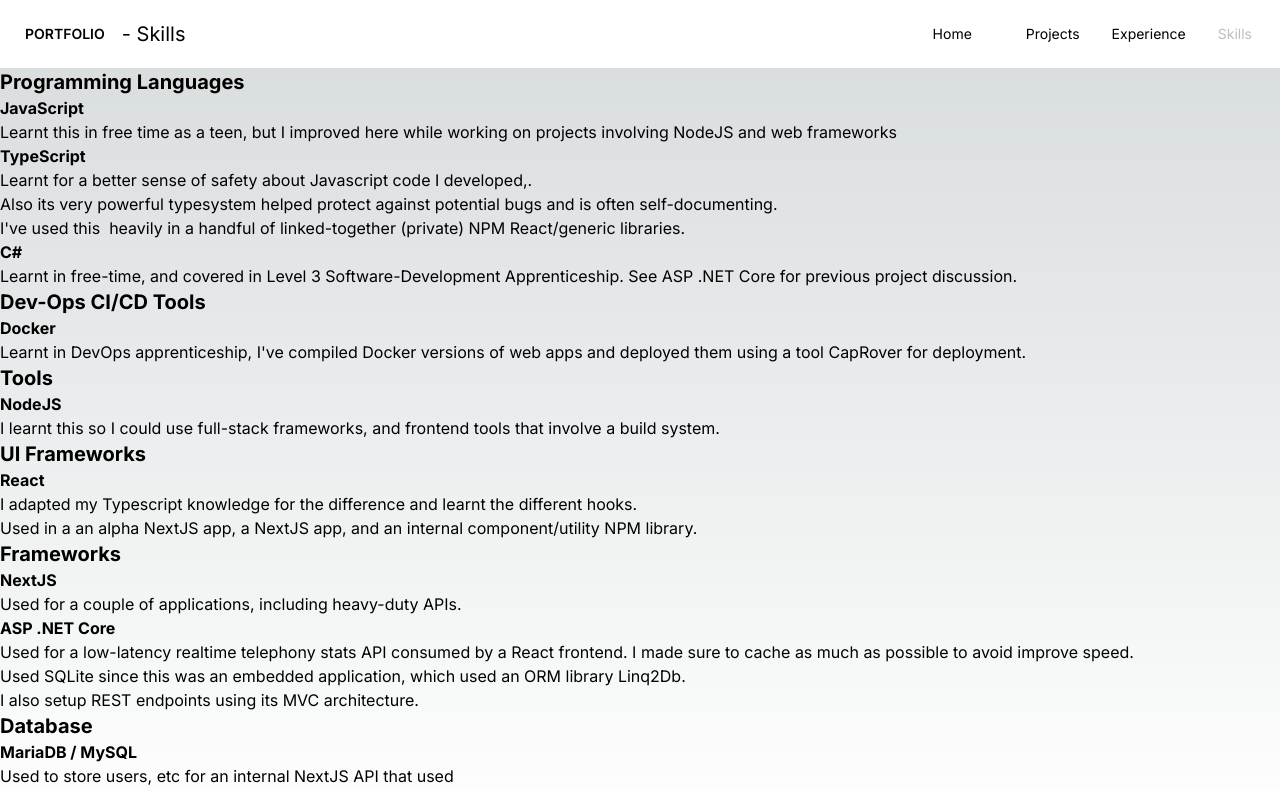
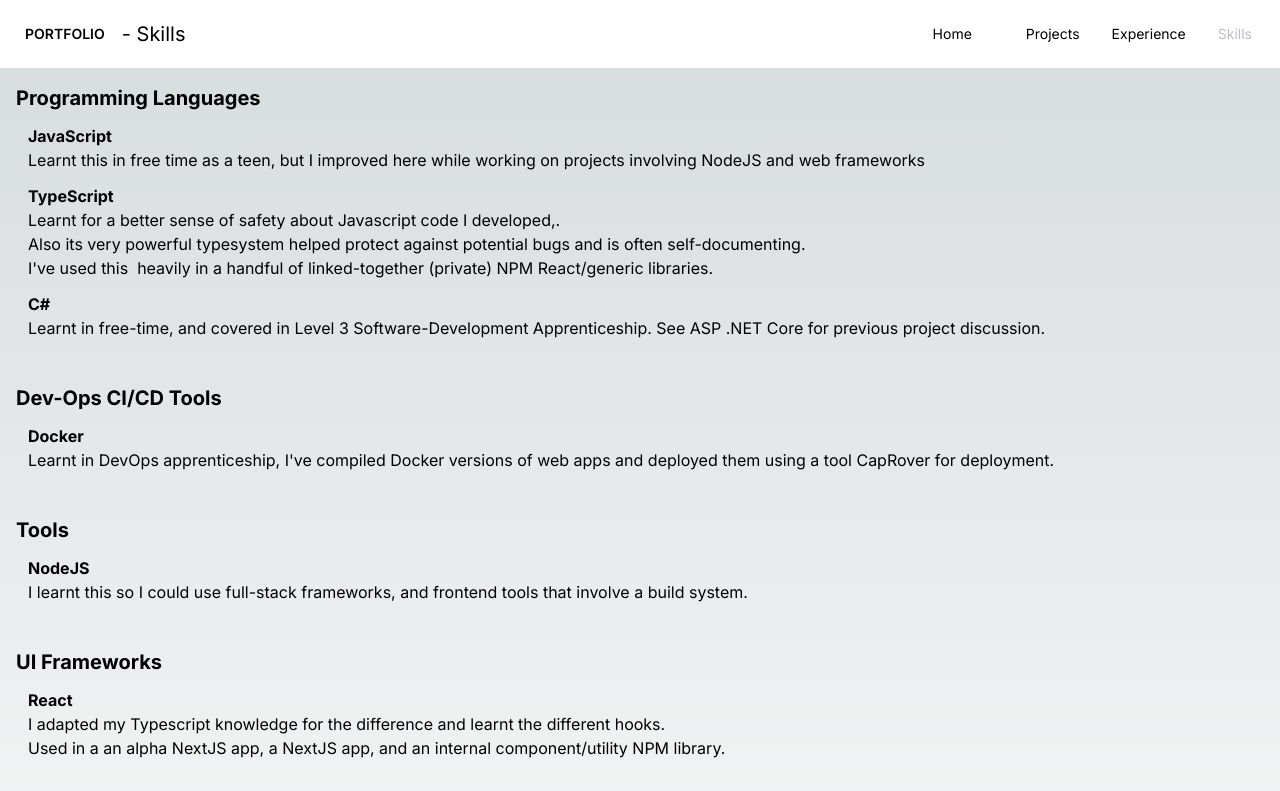
Before and after one commit to TomBebb/tomb-portfolio, a Next.js app: page /skills in a window 1280 px wide. Shown: the top 791 px of the page. Built offline with nearby package versions, Linux system fonts and the light colour scheme; some icons are missing.

Commit message:
Add skills

```diff
--- a/src/app/skills/page.tsx
+++ b/src/app/skills/page.tsx
@@ -103,13 +103,13 @@ export default function SkillsPager() {
     const mapped = useMemo<MappedSkills[]>(() => (skillTypes)
         .map(v => ({ type: v, skills: mySkills.filter(s => s.type === v) })), [mySkills, skillTypes])
     return <dl>
-        {mapped.map(s => <div key={s.type}>
+        {mapped.map(s => <div key={s.type} className="p-4">
             <dt className="font-bold text-xl">
                 {skillTypeNames[s.type]}
             </dt>
             <dd>
                 {s.skills.map(s => (
-                    <div key={s.name}>
+                    <div key={s.name} className="m-3">
                         <span className="font-bold">
                             {s.name}
                         </span>
```
